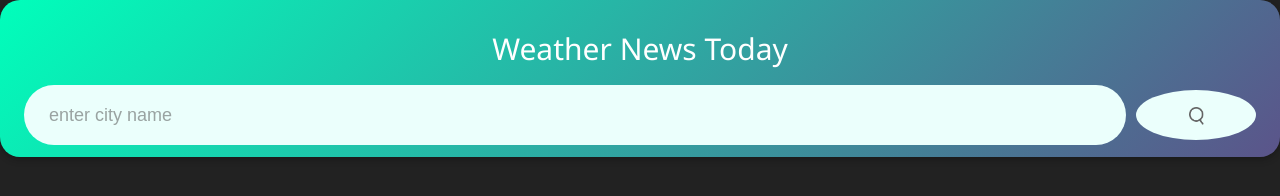
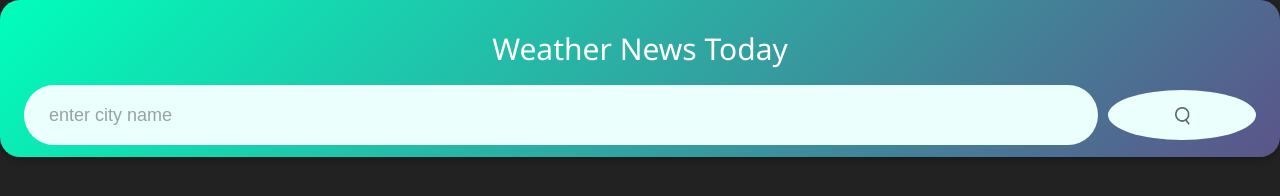
Before and after one commit to SamRex398/SamRex398.github.io, a plain HTML site: page index.html in a window 1280 px wide. Drawn offline with nearby package versions, Linux system fonts and the light colour scheme.

Commit message:
Update style.css

```diff
--- a/style.css
+++ b/style.css
@@ -27,6 +27,7 @@ body{
 .search input{
     border: 0;
     outline: 0;
+    width: 88%;
     background: #ebfffc;
     color: #555;
     padding: 10px 25px;
@@ -41,7 +42,7 @@ body{
     outline: 0;
     background: #ebfffc;
     border-radius: 50%;
-    width: 120px;
+    width: 12%;
     height: 50px;
     cursor: pointer;
 }
```
